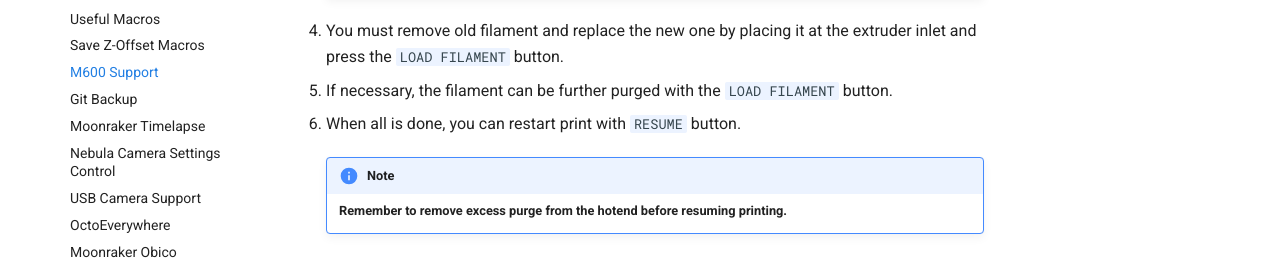
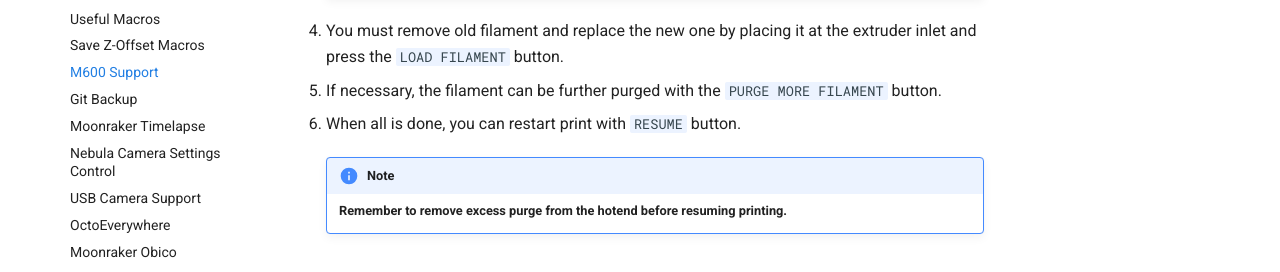
Before and after one commit to Guilouz/Creality-Helper-Script-Wiki, an MkDocs documentation site: the page built from docs/helper-script/m600-support.md, in a window 1280 px wide and 900 px high, scrolled down 1586 px. Shown: the part 396-668 px from the top of the window. Built offline with MkDocs 1.6.1 and Material for MkDocs 9.7.7, drawn with Linux system fonts in a browser that asks for light colours; comment, search, counter and statistics services are not loaded.

Commit message:
Update m600-support.md

```diff
--- a/docs/helper-script/m600-support.md
+++ b/docs/helper-script/m600-support.md
@@ -31,7 +31,7 @@ Unlike a classic pause which just parks the hotend on the right side and does no
         If you don't take any action, the heating of the hotend is stopped after 15 min to avoid thermal runaway. The bed remains heated to avoid detachment of the model.
 
   4. You must remove old filament and replace the new one by placing it at the extruder inlet and press the `LOAD FILAMENT` button.
-  5. If necessary, the filament can be further purged with the `LOAD FILAMENT` button.
+  5. If necessary, the filament can be further purged with the `PURGE MORE FILAMENT` button.
   6. When all is done, you can restart print with `RESUME` button.
 
     !!! Note
```
